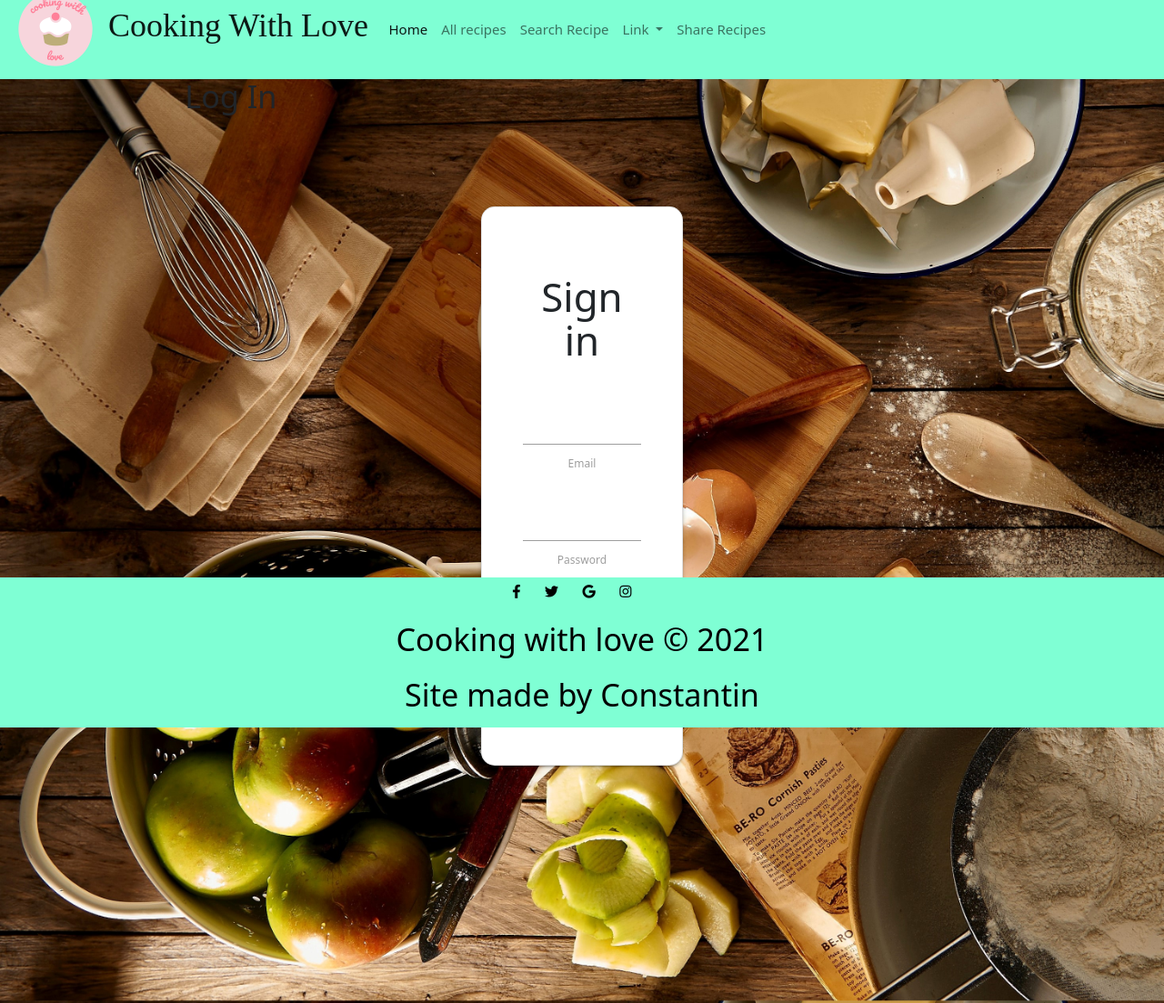
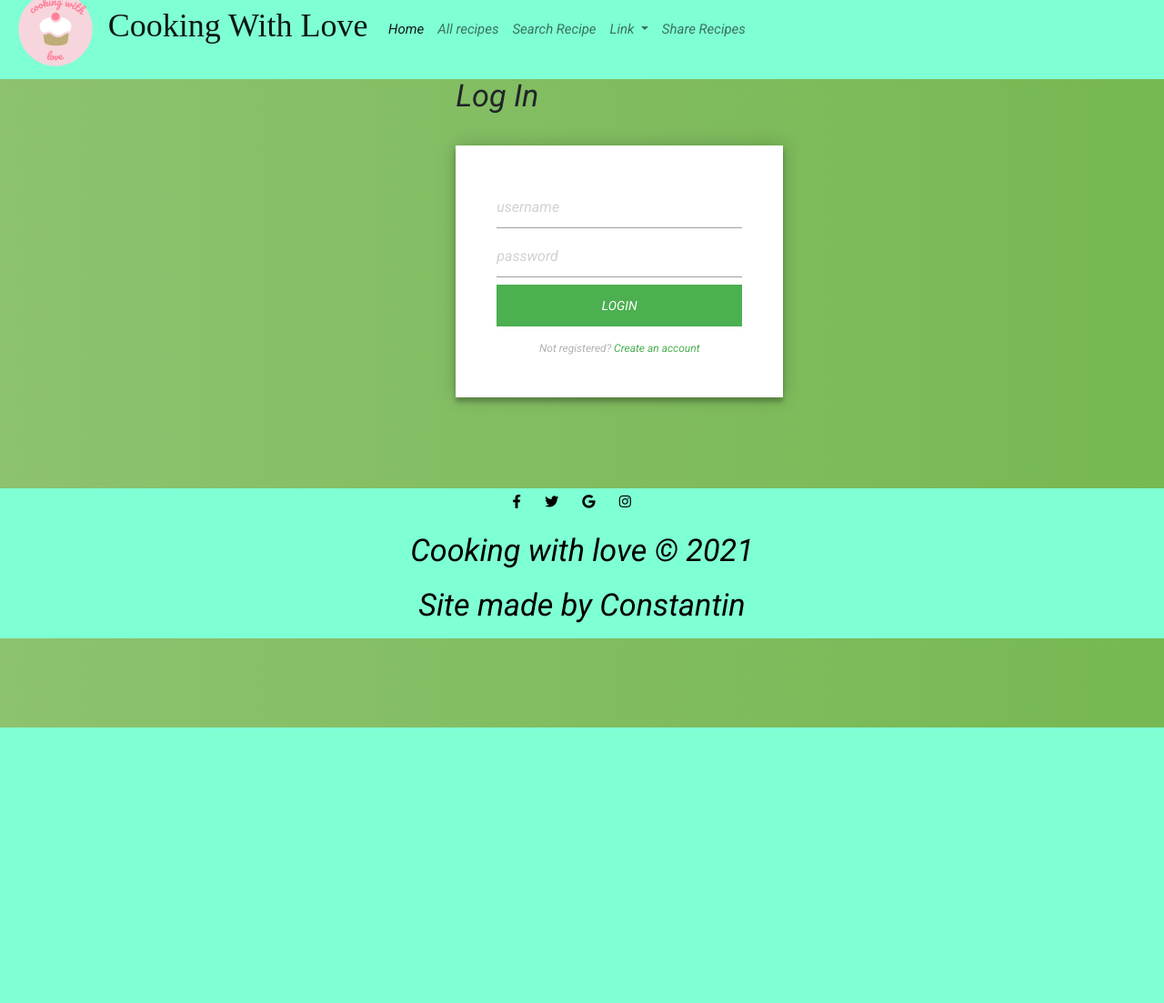
Before and after one commit to Code-Institute-Submissions/constantin2810-Cooking-With-Love--MS-3_JuneResub, a Flask app: page /login in a window 1280 px wide. Shown: the whole page at 91% size. After the commit the page ends 800 px from the top, so only its background shows below. Run offline with Flask 2, Linux system fonts and the light colour scheme; some libraries are stand-ins or nearby versions.

Commit message:
commit change of sign in file

```diff
--- a/static/css/style.css
+++ b/static/css/style.css
@@ -84,38 +84,104 @@ body {
     bottom: 0;
 }
 
-/* credit for Log in form https://mdbootstrap.com/docs/standard/extended/login/? */
 
-.gradient-custom {
-    /* fallback for old browsers */
-    background: #6a11cb;
+  /* credit  for styling register form https://codepen.io/colorlib/pen/rxddKy*/
 
-    /* Chrome 10-25, Safari 5.1-6 */
-    background: -webkit-linear-gradient(to right, rgba(106, 17, 203, 1), rgba(37, 117, 252, 1));
-
-    /* W3C, IE 10+/ Edge, Firefox 16+, Chrome 26+, Opera 12+, Safari 7+ */
-    background: linear-gradient(to right, rgba(106, 17, 203, 1), rgba(37, 117, 252, 1))
+  .login-page {
+    width: 360px;
+    padding: 8% 0 0;
+    margin: auto;
   }
-
-  /* credit  for styling register form https://mdbootstrap.com/docs/standard/extended/registration/*/
-
-  .gradient-custom-3 {
-    /* fallback for old browsers */
-    background: #84fab0;
-
-    /* Chrome 10-25, Safari 5.1-6 */
-    background: -webkit-linear-gradient(to right, rgba(132, 250, 176, 0.5), rgba(143, 211, 244, 0.5));
-
-    /* W3C, IE 10+/ Edge, Firefox 16+, Chrome 26+, Opera 12+, Safari 7+ */
-    background: linear-gradient(to right, rgba(132, 250, 176, 0.5), rgba(143, 211, 244, 0.5))
+  .form {
+    position: relative;
+    z-index: 1;
+    background: #FFFFFF;
+    max-width: 360px;
+    margin: 0 auto 100px;
+    padding: 45px;
+    text-align: center;
+    box-shadow: 0 0 20px 0 rgba(0, 0, 0, 0.2), 0 5px 5px 0 rgba(0, 0, 0, 0.24);
   }
-  .gradient-custom-4 {
-    /* fallback for old browsers */
-    background: #84fab0;
-
-    /* Chrome 10-25, Safari 5.1-6 */
-    background: -webkit-linear-gradient(to right, rgba(132, 250, 176, 1), rgba(143, 211, 244, 1));
-
-    /* W3C, IE 10+/ Edge, Firefox 16+, Chrome 26+, Opera 12+, Safari 7+ */
-    background: linear-gradient(to right, rgba(132, 250, 176, 1), rgba(143, 211, 244, 1))
+  .form input {
+    font-family: "Roboto", sans-serif;
+    outline: 0;
+    background: #f2f2f2;
+    width: 100%;
+    border: 0;
+    margin: 0 0 15px;
+    padding: 15px;
+    box-sizing: border-box;
+    font-size: 14px;
   }
+  .form button {
+    font-family: "Roboto", sans-serif;
+    text-transform: uppercase;
+    outline: 0;
+    background: #4CAF50;
+    width: 100%;
+    border: 0;
+    padding: 15px;
+    color: #FFFFFF;
+    font-size: 14px;
+    -webkit-transition: all 0.3 ease;
+    transition: all 0.3 ease;
+    cursor: pointer;
+  }
+  .form button:hover,.form button:active,.form button:focus {
+    background: #43A047;
+  }
+  .form .message {
+    margin: 15px 0 0;
+    color: #b3b3b3;
+    font-size: 12px;
+  }
+  .form .message a {
+    color: #4CAF50;
+    text-decoration: none;
+  }
+  .form .register-form {
+    display: none;
+  }
+  .container {
+    position: relative;
+    z-index: 1;
+    max-width: 300px;
+    margin: 0 auto;
+  }
+  .container:before, .container:after {
+    content: "";
+    display: block;
+    clear: both;
+  }
+  .container .info {
+    margin: 50px auto;
+    text-align: center;
+  }
+  .container .info h1 {
+    margin: 0 0 15px;
+    padding: 0;
+    font-size: 36px;
+    font-weight: 300;
+    color: #1a1a1a;
+  }
+  .container .info span {
+    color: #4d4d4d;
+    font-size: 12px;
+  }
+  .container .info span a {
+    color: #000000;
+    text-decoration: none;
+  }
+  .container .info span .fa {
+    color: #EF3B3A;
+  }
+  body {
+    background: #76b852; /* fallback for old browsers */
+    background: -webkit-linear-gradient(right, #76b852, #8DC26F);
+    background: -moz-linear-gradient(right, #76b852, #8DC26F);
+    background: -o-linear-gradient(right, #76b852, #8DC26F);
+    background: linear-gradient(to left, #76b852, #8DC26F);
+    font-family: "Roboto", sans-serif;
+    -webkit-font-smoothing: antialiased;
+    -moz-osx-font-smoothing: grayscale;
+  }
--- /dev/null
+++ b/static/js/login.js
@@ -0,0 +1,3 @@
+$('.message a').click(function(){
+    $('form').animate({height: "toggle", opacity: "toggle"}, "slow");
+ });
--- a/templates/base.html
+++ b/templates/base.html
@@ -61,8 +61,8 @@
                   Link
                 </a>
                 <ul class="dropdown-menu" aria-labelledby="navbarScrollingDropdown">
-                  <li><a class="dropdown-item" href="/register">Register</a></li>
-                  <li><a class="dropdown-item" href="/login">Log In</a></li>
+
+                  <li><a class="dropdown-item" href="/login">Log In/Register</a></li>
                   <li><hr class="dropdown-divider"></li>
                   <li><a class="dropdown-item" href="/logout">Log Out</a></li>
                 </ul>
--- a/templates/login.html
+++ b/templates/login.html
@@ -5,47 +5,24 @@
     <h4>Log In</h4>
 </div>
 
-<!--Login credit https://mdbootstrap.com/docs/standard/extended/login/-->
+<!--Login credit https://codepen.io/colorlib/pen/rxddKy-->
 
-<section class="vh-100" style="background-color: transparent;">
-  <div class="container py-5 h-100">
-    <div class="row d-flex justify-content-center align-items-center h-100">
-      <div class="col-12 col-md-8 col-lg-6 col-xl-5">
-        <div class="card shadow-2-strong" style="border-radius: 1rem;">
-          <div class="card-body p-5 text-center">
-
-            <h3 class="mb-5">Sign in</h3>
-
-            <div class="form-outline mb-4">
-              <input type="email" id="typeEmailX-2" class="form-control form-control-lg" />
-              <label class="form-label" for="typeEmailX-2">Email</label>
-            </div>
-
-            <div class="form-outline mb-4">
-              <input type="password" id="typePasswordX-2" class="form-control form-control-lg" />
-              <label class="form-label" for="typePasswordX-2">Password</label>
-            </div>
-
-            <!-- Checkbox -->
-            <div class="form-check d-flex justify-content-start mb-4">
-              <input
-                class="form-check-input"
-                type="checkbox"
-                value=""
-                id="form1Example3"
-              />
-              <label class="form-check-label" for="form1Example3"> Remember password </label>
-            </div>
-
-            <button class="btn btn-primary btn-lg btn-block" type="submit">Login</button>
-
-            <hr class="my-4">
-
-          </div>
-        </div>
-      </div>
-    </div>
+<div class="login-page">
+  <div class="form">
+    <form class="register-form">
+      <input type="text" placeholder="name"/>
+      <input type="password" placeholder="password"/>
+      <input type="text" placeholder="email address"/>
+      <button>create</button>
+      <p class="message">Already registered? <a href="#">Sign In</a></p>
+    </form>
+    <form class="login-form">
+      <input type="text" placeholder="username"/>
+      <input type="password" placeholder="password"/>
+      <button>login</button>
+      <p class="message">Not registered? <a href="#">Create an account</a></p>
+    </form>
   </div>
-</section>
+</div>
 
   {% endblock %}
```
Also changed, not shown: templates/register.html (deleted, +0 -69 lines).
